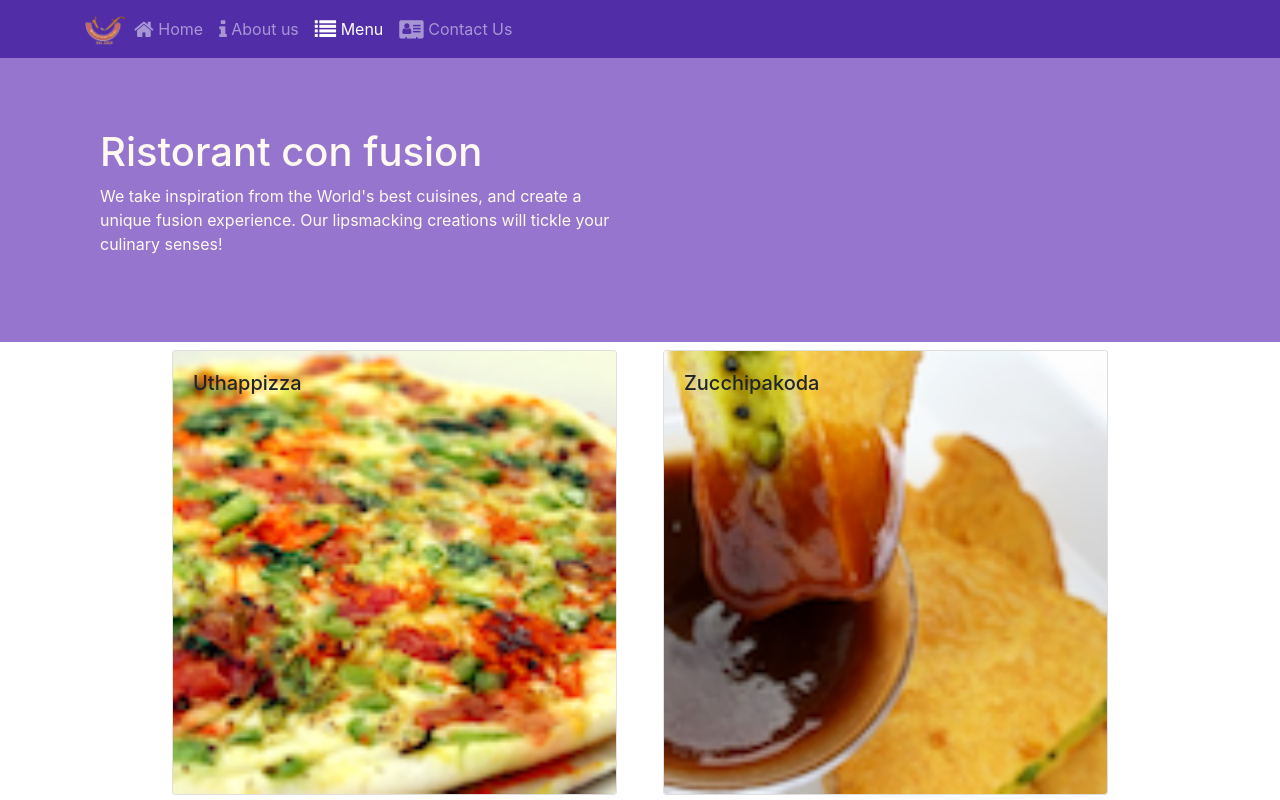
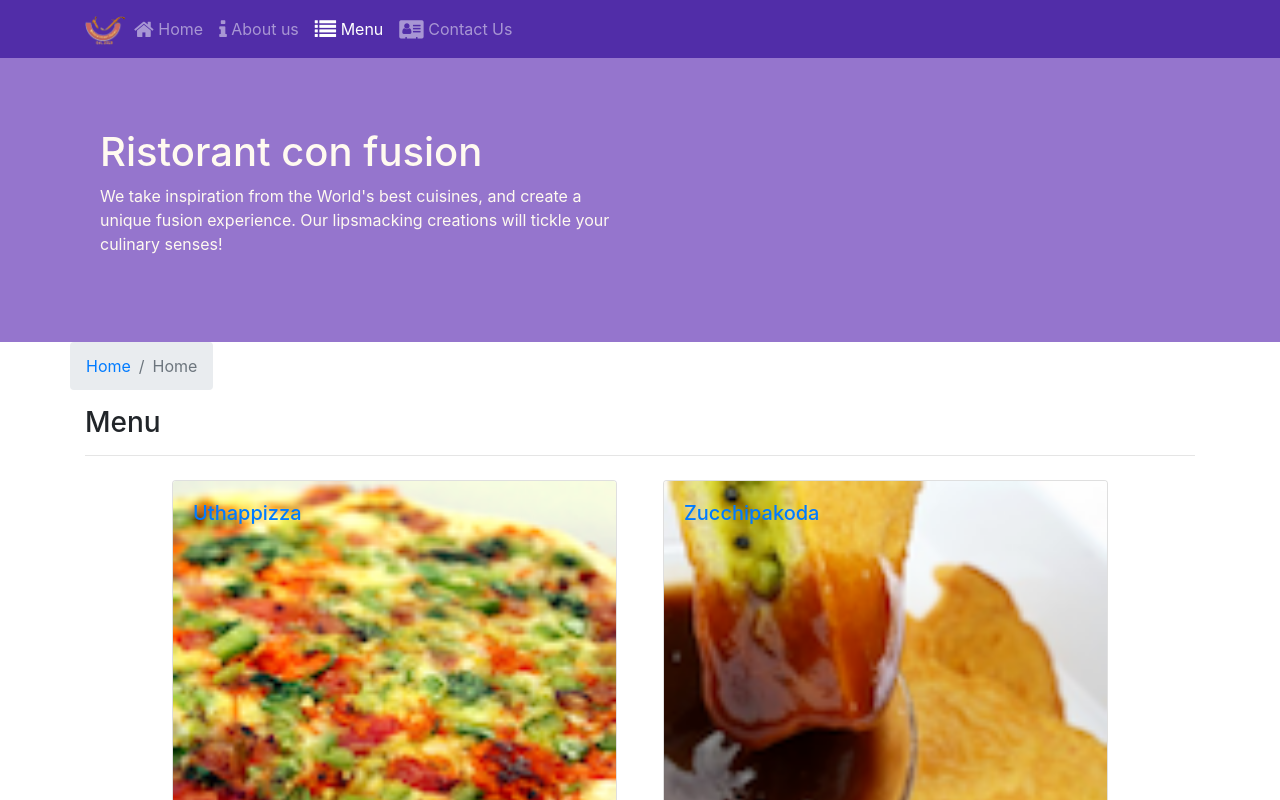
Before and after one commit to merito1998brigit/restaurant, a React (Create React App) app: page /menu in a window 1280 px wide. Shown: the top 800 px of the page. Built offline with nearby package versions, Linux system fonts and the light colour scheme.

Commit message:
single page app2

```diff
--- a/src/components/Contactcomponent.js
+++ b/src/components/Contactcomponent.js
@@ -1,8 +1,20 @@
 import React from 'react';
+import {Breadcrumb, BreadcrumbItem} from 'reactstrap';
+import {Link} from 'react-router-dom';
 
 function Contact(props) {
     return(
         <div className="container">
+            <div className="row">
+                           <Breadcrumb>
+                            <BreadcrumbItem><Link to='/home'>Home</Link></BreadcrumbItem>
+                            <BreadcrumbItem active>Contact Us</BreadcrumbItem>
+                            </Breadcrumb>
+                            <div className="col-12">
+                                 <h3>Contact Us</h3>
+                                 <hr />
+                            </div>
+            </div>
             <div className="row row-content">
                 <div className="col-12">
                 <h3>Location Information</h3>
--- a/src/components/Dishdetailcomponent.js
+++ b/src/components/Dishdetailcomponent.js
@@ -1,7 +1,6 @@
 import React from 'react';
-import { Card, CardImg, CardText, CardBody,
-    CardTitle } from 'reactstrap';
-
+import { Card, CardImg, CardText, CardBody, CardTitle ,BreadcrumbItem,Breadcrumb} from 'reactstrap';
+import {Link} from 'react-router-dom';
 
 
     function RenderDish({dish}) {
@@ -20,22 +19,26 @@
 
            if(comments!=null){
 
-                   return comments.map((comment) =>{
-                       return(
-                        <div >
-                        <h4>comments</h4>
-                        <ul className="list-unstyled">
-                         <li >{comment.comment}</li>
-                        <li>-- {comment.author}, {RenderDate(comment.date)}</li>
-                        </ul>
-                    </div>
-                       )
-                   })
+                  return(
+                      <div>
+                                <h4>comments</h4>
+                                <ul className="list-unstyled">
+                                      {comments.map((comment) =>{
+                                          return(
+                                              <li key={comment.id}>
+                                                  <p>{comment.comment}</p>
+                                          <p>--{comment.name} <span>{RenderDate(comment.date)}</span></p>
+                                              </li>
+                                          )
+                                      }
+
+                                      )}
 
 
-
-
-           }
+                                </ul>
+                      </div>
+                  )
+            }
 
 
     }
@@ -46,19 +49,34 @@
     }
 
     const DishDetail=(props)=> {
-        if (props.dishes == null) {
+        if (props.dish == null) {
             return <div></div>
         }
         else {
             return(
+
+          <div className="container">
+               <div className="row">
+                      <Breadcrumb>
+                            <BreadcrumbItem><Link to='/menu'>Menu</Link></BreadcrumbItem>
+                            <BreadcrumbItem active>{props.dish.name}</BreadcrumbItem>
+                            </Breadcrumb>
+                            <div className="col-12">
+                                 <h3>{props.dish.name}</h3>
+                                 <hr />
+                            </div>
+
+                </div>
                 <div className="row">
                     <div  className="col-12 col-md-5 m-1">
-                        <RenderDish dish={props.dishes}/>
+                        <RenderDish dish={props.dish}/>
                     </div>
                     <div className="col-12 col-md-5 m-1">
-                        <RenderComments comments={props.dishes.comments}/>
+                        <RenderComments comments={props.comments}/>
                     </div>
                 </div>
+          </div>
+
             );
         }
     }
--- a/src/components/Maincomponent.js
+++ b/src/components/Maincomponent.js
@@ -9,6 +9,7 @@
 import {PROMOTIONS} from '../shared/Promotions';
 import {LEADERS} from '../shared/leaders';
 import {Switch , Router , Redirect, Route} from 'react-router-dom';
+import DishDetail from './Dishdetailcomponent';
 class Main extends Component{
   constructor(props){
     super(props);
@@ -29,6 +30,15 @@
       leader={this.state.leaders.filter((lead)=>lead.featured)[0]}/>
     )
   }
+
+  const Dishwithid = ({match}) =>{
+       return(
+         <DishDetail dish={this.state.dishes.filter((dish)=>dish.id === parseInt(match.params.dishId,10))[0]}
+ comments={this.state.comments.filter((comment)=> comment.dishId === parseInt(match.params.dishId,10))}/>
+       )
+  }
+
+
   return (
     <div>
           <Header/>
@@ -36,6 +46,7 @@
               <Route path="/home" component={Homepage}/>
               <Route path="/contactus" component={Contact}/>}/>
               <Route exact path="/menu" component={() => <Menu dishes={this.state.dishes}/>}/>
+              <Route path="/menu/:dishId" component={Dishwithid}/>
               <Redirect to="/home"/>
           </Switch>
          <Footer/>
--- a/src/components/Menucomponent.js
+++ b/src/components/Menucomponent.js
@@ -1,18 +1,20 @@
 
 import React from 'react';
-import { Card , CardImg,CardImgOverlay,CardTitle } from 'reactstrap';
+import { Card , CardImg,CardImgOverlay,CardTitle ,Breadcrumb, BreadcrumbItem} from 'reactstrap';
+import {Link} from 'react-router-dom';
 
 
- function RenderMenu({dish , onClick}){
+ function RenderMenu({dish}){
      return(
-      <Card onClick={() => onClick(dish.id)}>
-
-         <CardImg width="100%" src={dish.image} alt={dish.name} />
+      <Card>
+         <Link to={`/menu/${dish.id}`}>
+            <CardImg width="100%" src={dish.image} alt={dish.name} />
 
              <CardImgOverlay>
                   <CardTitle>{dish.name}</CardTitle>
 
             </CardImgOverlay>
+          </Link>
       </Card>
      )
  }
@@ -23,13 +25,24 @@
           return (
 
             <div key={dish.id} className="col-12 col-md-5 m-2">
-             <RenderMenu dish={dish} onClick={props.onClick}/>
+             <RenderMenu dish={dish} />
             </div>
           );
       });
 
       return (
         <div className="container">
+          <div className="row">
+               <Breadcrumb>
+                            <BreadcrumbItem><Link to='/home'>Home</Link></BreadcrumbItem>
+                            <BreadcrumbItem active>Home</BreadcrumbItem>
+                </Breadcrumb>
+                            <div className="col-12">
+                                 <h3>Menu</h3>
+                                 <hr />
+                            </div>
+
+          </div>
           <div className="row d-flex justify-content-center ">
              {menu}
             </div>
```
